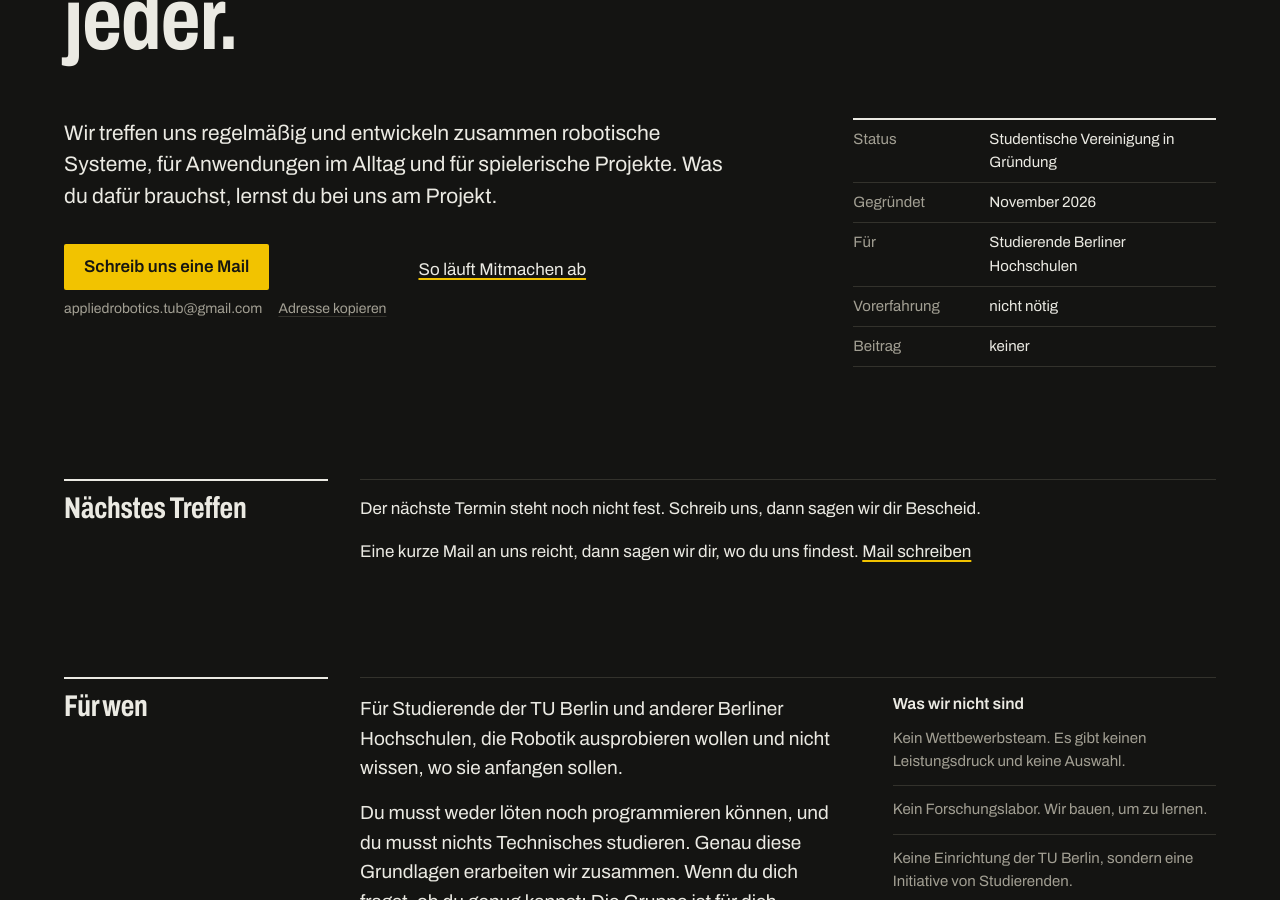
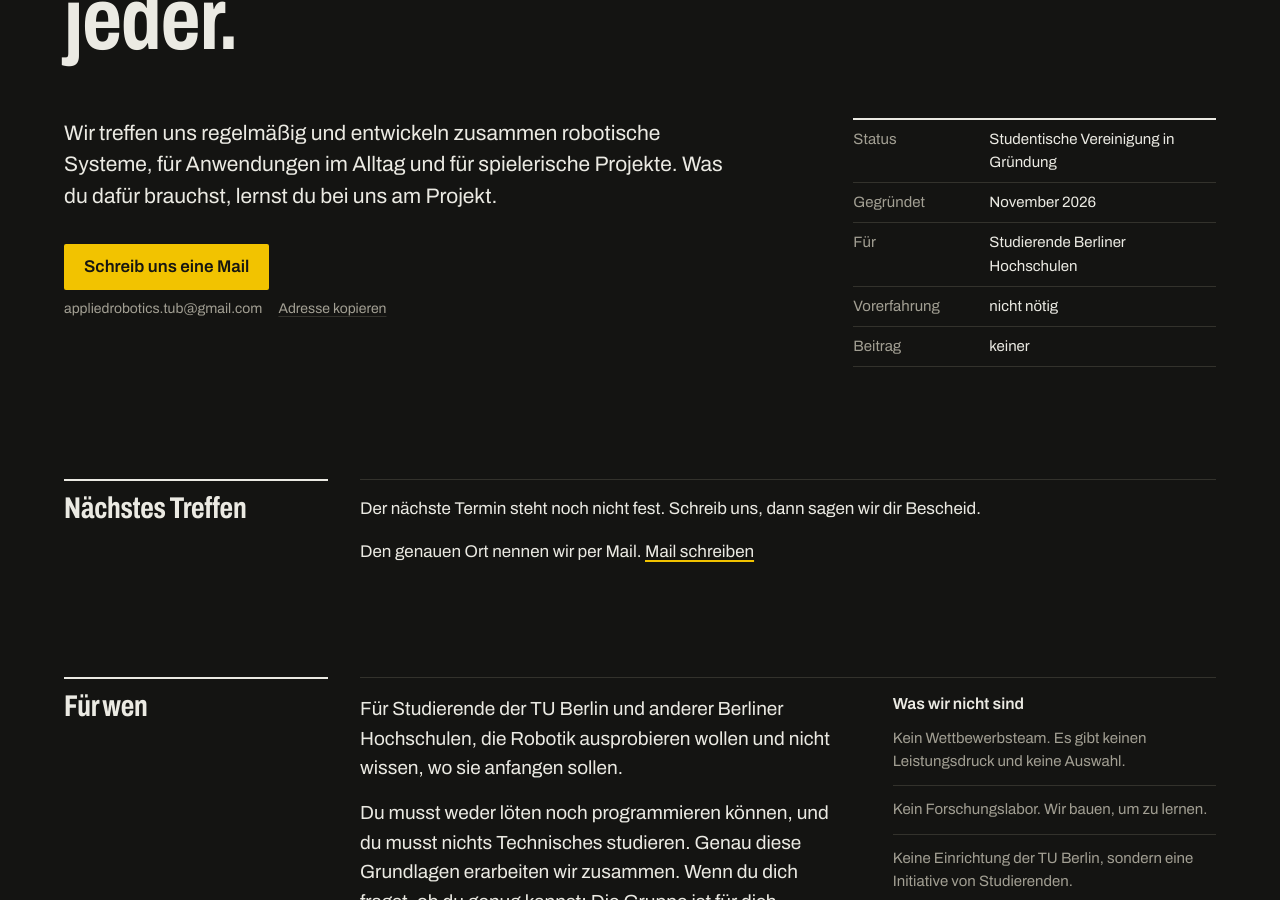
Before and after one commit to applied-robotics-tub/applied-robotics-tub.github.io, a Jekyll site: the page built from index.md, in a window 1280 px wide and 900 px high, scrolled down 575 px. Built offline with Jekyll 4.4.1, drawn with Linux system fonts in a browser that asks for light colours.

Commit message:
Aufforderungen zum Mitmachen auf der Startseite ausdünnen
Co-Authored-By: Claude Opus 5 <noreply@anthropic.com>

```diff
--- a/_layouts/start.html
+++ b/_layouts/start.html
@@ -17,7 +17,6 @@ layout: default
       <p class="einleitung">{{ page.einleitung }}</p>
       <div class="aktion">
         {% include mailbox.html label=page.knopf_mail %}
-        <a class="link-weiter" href="{{ t.pfad_mitmachen | relative_url }}">{{ page.link_mitmachen }}</a>
       </div>
     </div>
     <dl class="steckbrief">
--- a/index.md
+++ b/index.md
@@ -15,7 +15,6 @@ titel: "Start"
 titel_gross: "Wir bauen Roboter. Mitmachen kann jeder."
 einleitung: "Wir treffen uns regelmäßig und entwickeln zusammen robotische Systeme, für Anwendungen im Alltag und für spielerische Projekte. Was du dafür brauchst, lernst du bei uns am Projekt."
 knopf_mail: "Schreib uns eine Mail"
-link_mitmachen: "So läuft Mitmachen ab"
 
 # Kurzsteckbrief neben der Einleitung (Bezeichnung + Wert)
 steckbrief:
@@ -60,7 +59,7 @@ abgrenzung:
     - "Keine Einrichtung der TU Berlin, sondern eine Initiative von Studierenden."
 
 # Satz unter dem nächsten Termin
-treffen_hinweis: "Eine kurze Mail an uns reicht, dann sagen wir dir, wo du uns findest."
+treffen_hinweis: "Den genauen Ort nennen wir per Mail."
 treffen_link: "Mail schreiben"
 
 projekte:
```
Also changed, not shown: en/index.md (+1 -2 lines).
